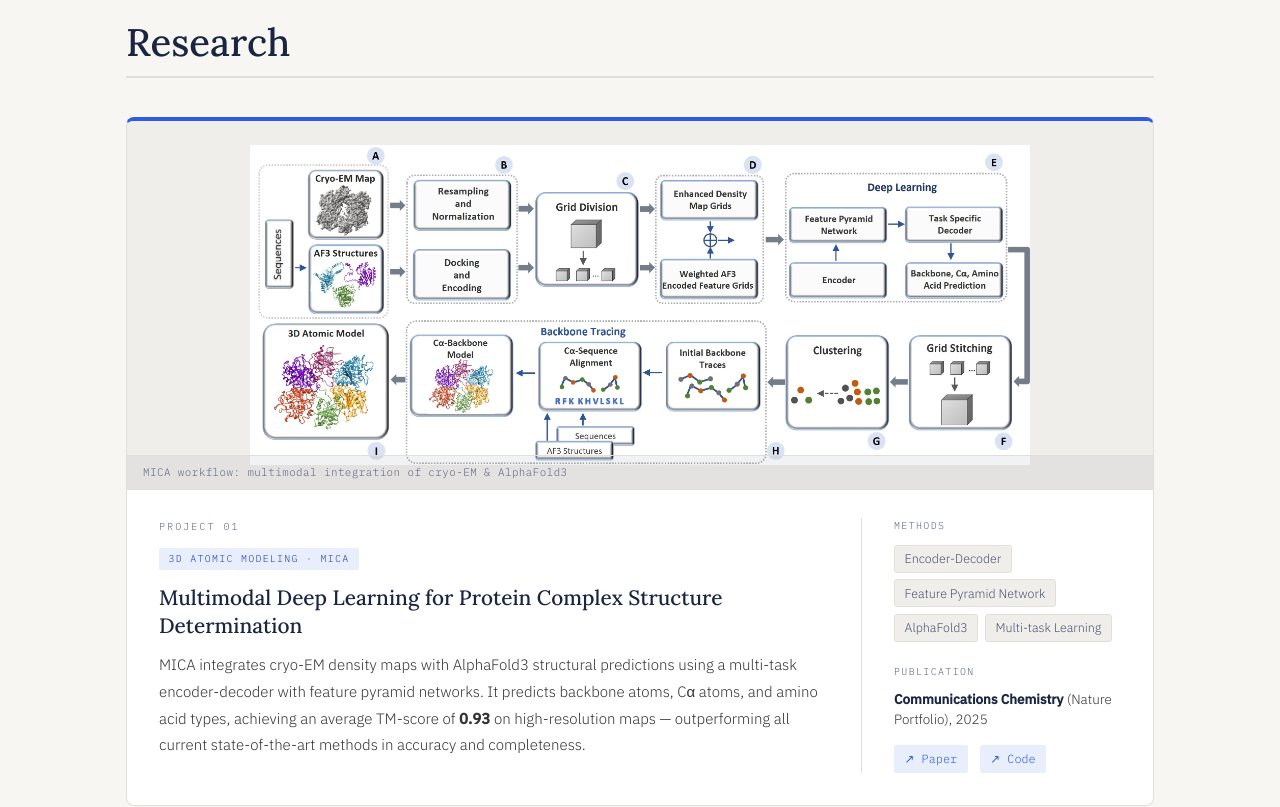
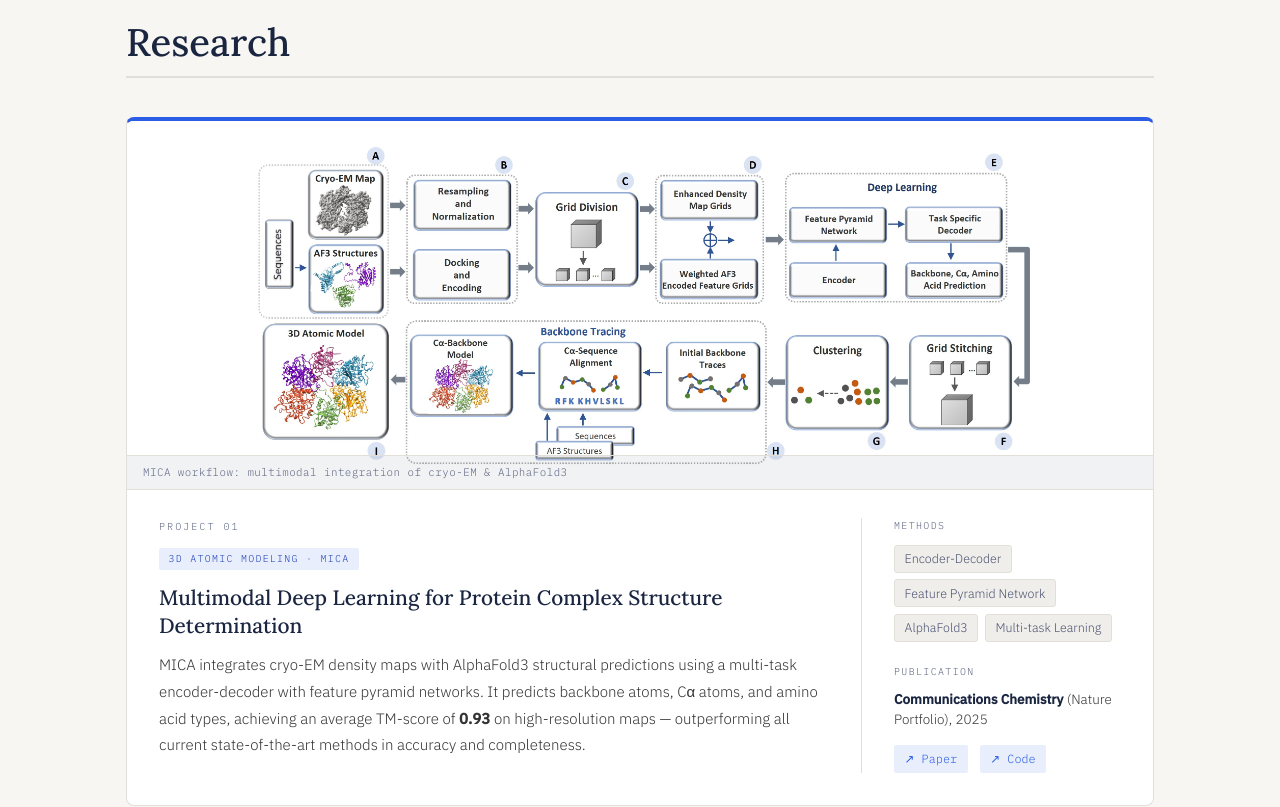
Before and after one commit to rajangyawali/rajangyawali.github.io, a plain HTML site: page index.html in a window 1280 px wide. Shown: the part 860-1667 px from the top of the page. Drawn offline with Linux system fonts and the light colour scheme.

Commit message:
Update index.html

```diff
--- a/index.html
+++ b/index.html
@@ -138,7 +138,7 @@
     /* Full-width image panel */
     .proj-img {
       width: 100%;
-      background: var(--surface2);
+      background: var(--surface);
       border-bottom: 1px solid var(--border);
       display: flex;
       align-items: center;
```
